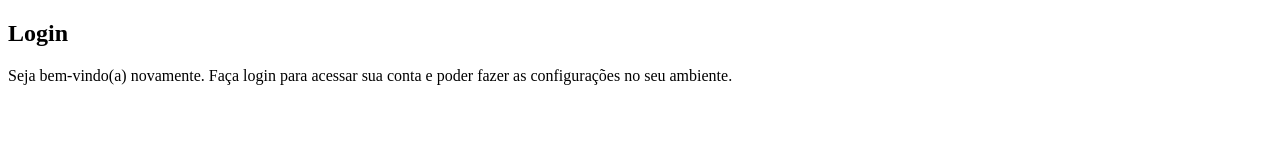
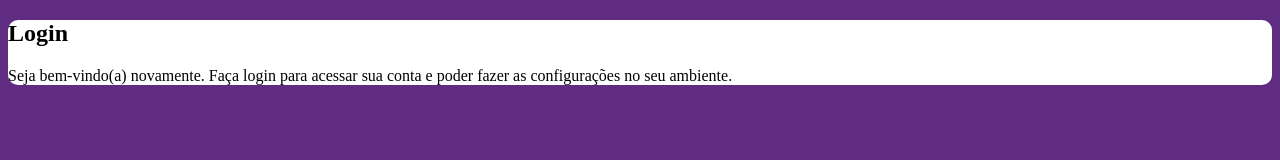
Before and after one commit to maxwelrobson/projeto-login, a plain HTML site: page index.html in a window 1280 px wide. Drawn offline with Linux system fonts and the light colour scheme.

Commit message:
Update style.css

```diff
--- a/estilos/style.css
+++ b/estilos/style.css
@@ -1 +1,19 @@
 @charset "UTFD-8";
+
+/*
+    Paleta de cores
+    Verde: #49a09d
+    Lilás: #5f2c82
+*/
+
+body {
+    background-color: #5f2c82;
+}
+
+div {
+    background-color: white;
+    border-radius: 10px;
+    margin: auto;
+
+
+}
```
